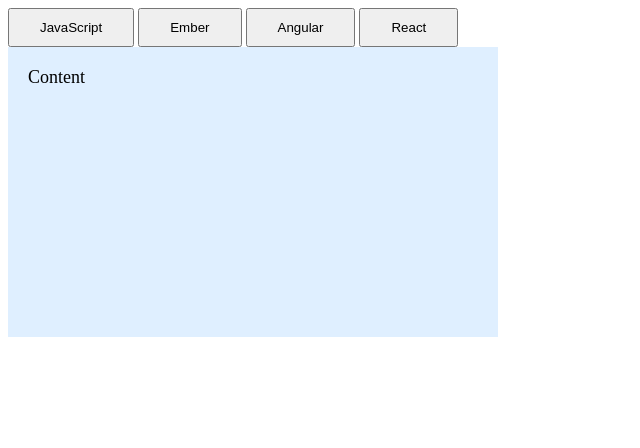
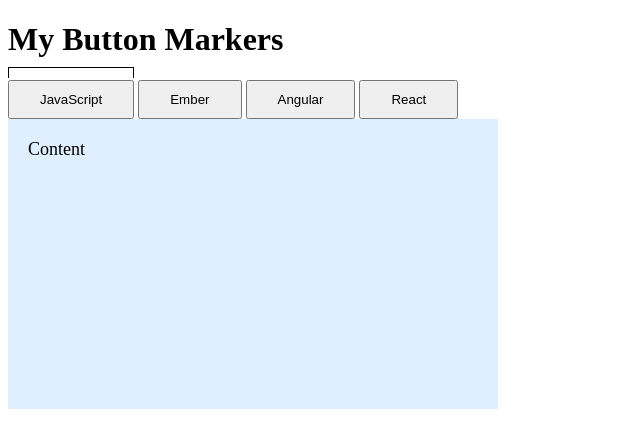
Before and after one commit to JesseSoldat/tabular-buttons, a plain HTML site: page buttonTab/index.html in a window 1280 px wide. Shown: the whole page, without its empty margins (0-640 px from the left). Drawn offline with Linux system fonts and the light colour scheme.

Commit message:
button marker start above the first button on page load

```diff
--- a/buttonTab/index.html
+++ b/buttonTab/index.html
@@ -5,6 +5,7 @@
   <link rel="stylesheet" type="text/css" href="main.css">
 </head>
 <body>
+<h1>My Button Markers</h1>
 <div id="mymenu">
   <div id="btn_marker"></div>
     <button id="btn1" onclick="loadContent(this)">JavaScript</button>
--- a/buttonTab/main.css
+++ b/buttonTab/main.css
@@ -15,6 +15,7 @@
   border: #000 1px solid;
   border-bottom: none;
   width: 0px;
+  height: 10px;
   top: 67px;
   display: none;
   transition: left .5s ease 0s, width .5s linear 0s;
--- a/buttonTab/main.js
+++ b/buttonTab/main.js
@@ -1,10 +1,18 @@
+
+
    function getElem(elem) {
-    console.log(elem);
     return document.getElementById(elem);
    }
 
    function loadContent(btn) {
-    console.log(btn);
       getElem("mycontent").innerHTML = "This section is content about " + btn.innerHTML +".";
+   }
 
+  function initMenu() {
+    var btnMarker = getElem("btn_marker");
+    btnMarker.style.left = getElem("btn1").offsetLeft+"px";
+    btnMarker.style.width = getElem("btn1").offsetWidth-2+"px";
+    btnMarker.style.display = "block";
    }
+
+   window.addEventListener('load', function(event) { initMenu(); });
```
